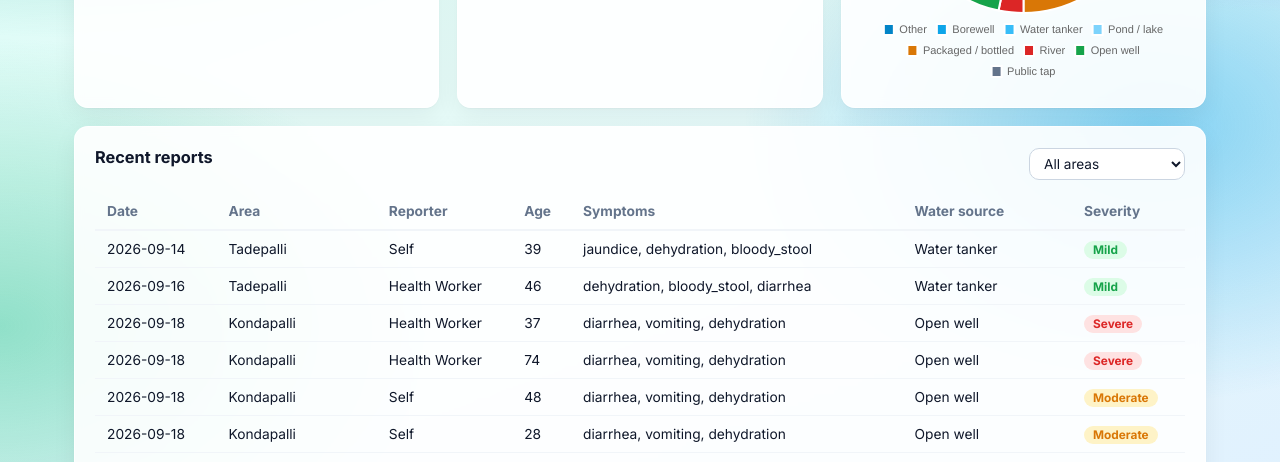
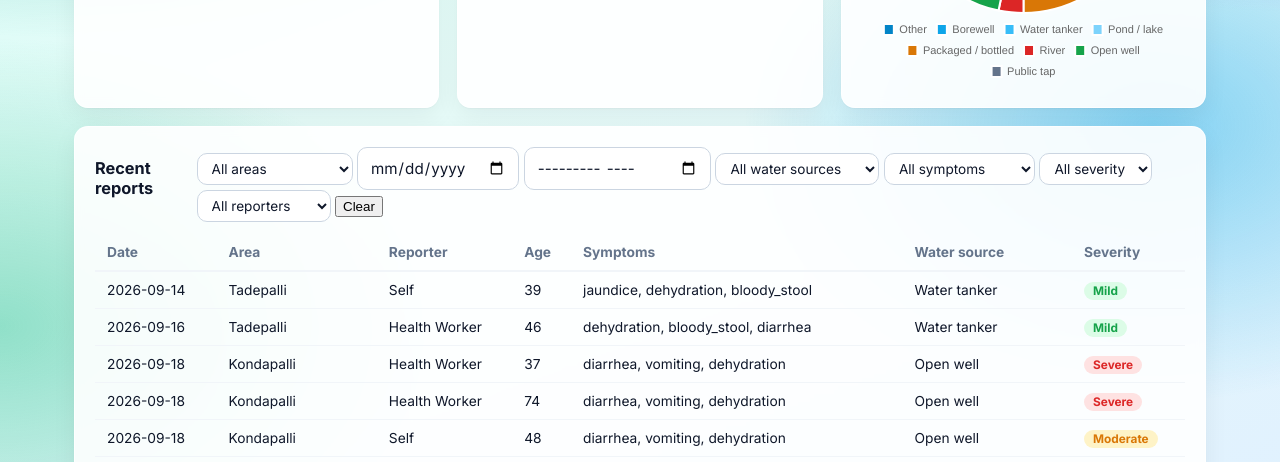
Before and after one commit to rehansha-dev/AuqaWatch, a Flask app: page /dashboard in a window 1280 px wide. Shown: the part 1034-1496 px from the top of the page. Run offline with Flask 3, Linux system fonts and the light colour scheme; the visitor is signed in with stand-in values (Sample User, id 1); data comes from the database, SQL or seed files in the repository.

Commit message:
Enhance dashboard with report filters
Added multiple filters for reports including area, date, month, water source, symptom, severity, and reporter.

```diff
--- a/templates/dashboard.html
+++ b/templates/dashboard.html
@@ -57,9 +57,68 @@
 
   <div class="panel">
     <div class="table-header">
-      <h2>Recent reports</h2>
-      <select id="areaFilter"><option value="">All areas</option></select>
+    <h2>Recent reports</h2>
+
+    <div class="report-filters">
+
+        <!-- Area -->
+        <select id="areaFilter">
+            <option value="">All areas</option>
+        </select>
+
+        <!-- Date -->
+        <input type="date" id="dateFilter">
+
+        <!-- Month -->
+        <input type="month" id="monthFilter">
+
+        <!-- Water source -->
+        <select id="waterSourceFilter">
+            <option value="">All water sources</option>
+            <option value="Borewell">Borewell</option>
+            <option value="Public tap">Public tap</option>
+            <option value="Open well">Open well</option>
+            <option value="Pond / lake">Pond / lake</option>
+            <option value="Water tanker">Water tanker</option>
+            <option value="Packaged / bottled">Packaged / bottled</option>
+            <option value="River">River</option>
+            <option value="Other">Other</option>
+        </select>
+
+        <!-- Symptom -->
+        <select id="symptomFilter">
+            <option value="">All symptoms</option>
+            <option value="diarrhea">Diarrhea</option>
+            <option value="vomiting">Vomiting</option>
+            <option value="fever">Fever</option>
+            <option value="stomach_cramps">Stomach cramps</option>
+            <option value="dehydration">Dehydration</option>
+            <option value="nausea">Nausea</option>
+            <option value="jaundice">Jaundice</option>
+            <option value="bloody_stool">Blood in stool</option>
+        </select>
+
+        <!-- Severity -->
+        <select id="severityFilter">
+            <option value="">All severity</option>
+            <option value="Mild">Mild</option>
+            <option value="Moderate">Moderate</option>
+            <option value="Severe">Severe</option>
+        </select>
+
+        <!-- Reporter -->
+        <select id="reporterFilter">
+            <option value="">All reporters</option>
+            <option value="Self">Self</option>
+            <option value="Health Worker">Health Worker</option>
+        </select>
+
+        <button id="clearFilters" type="button">
+            Clear
+        </button>
+
     </div>
+</div>
     <div class="table-wrap">
       <table id="reportsTable">
         <thead>
```
